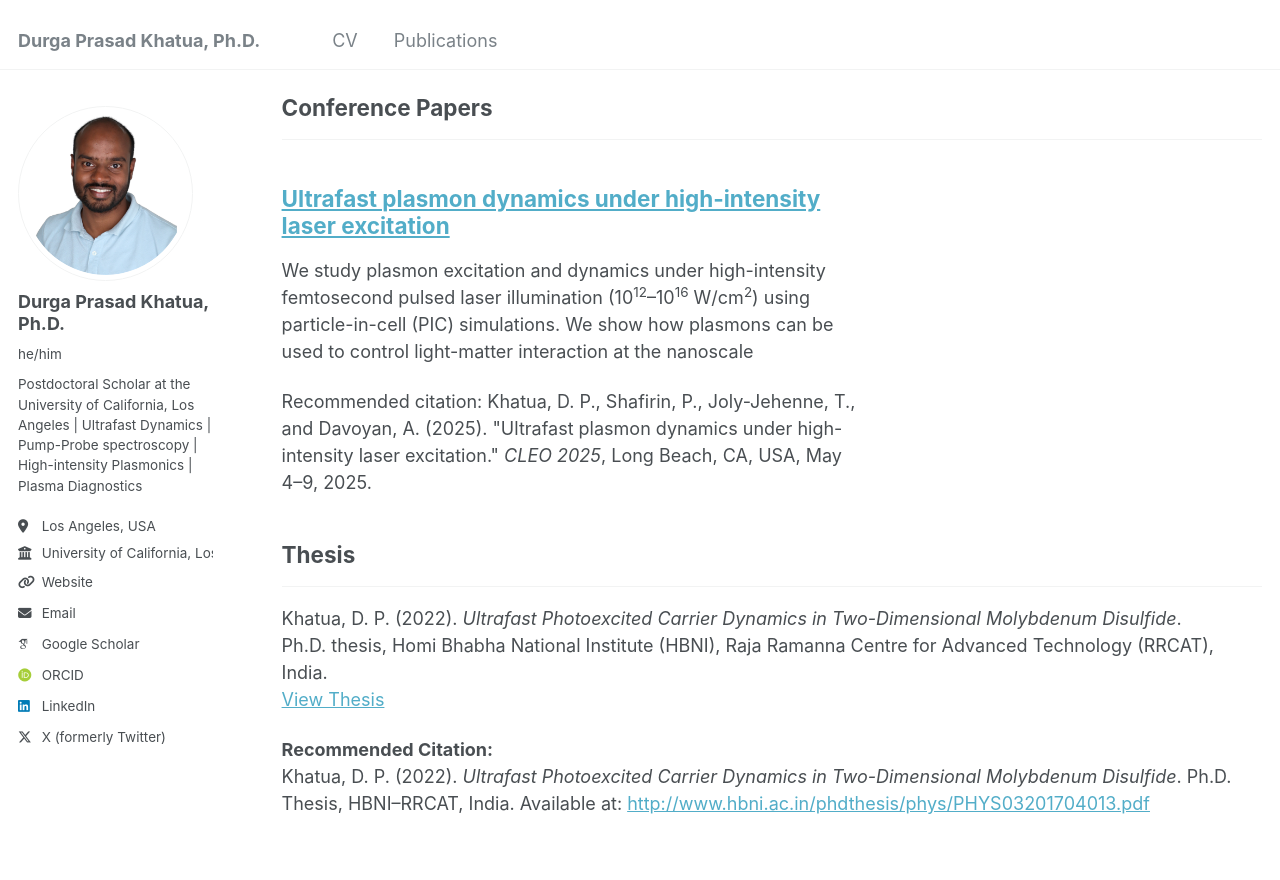
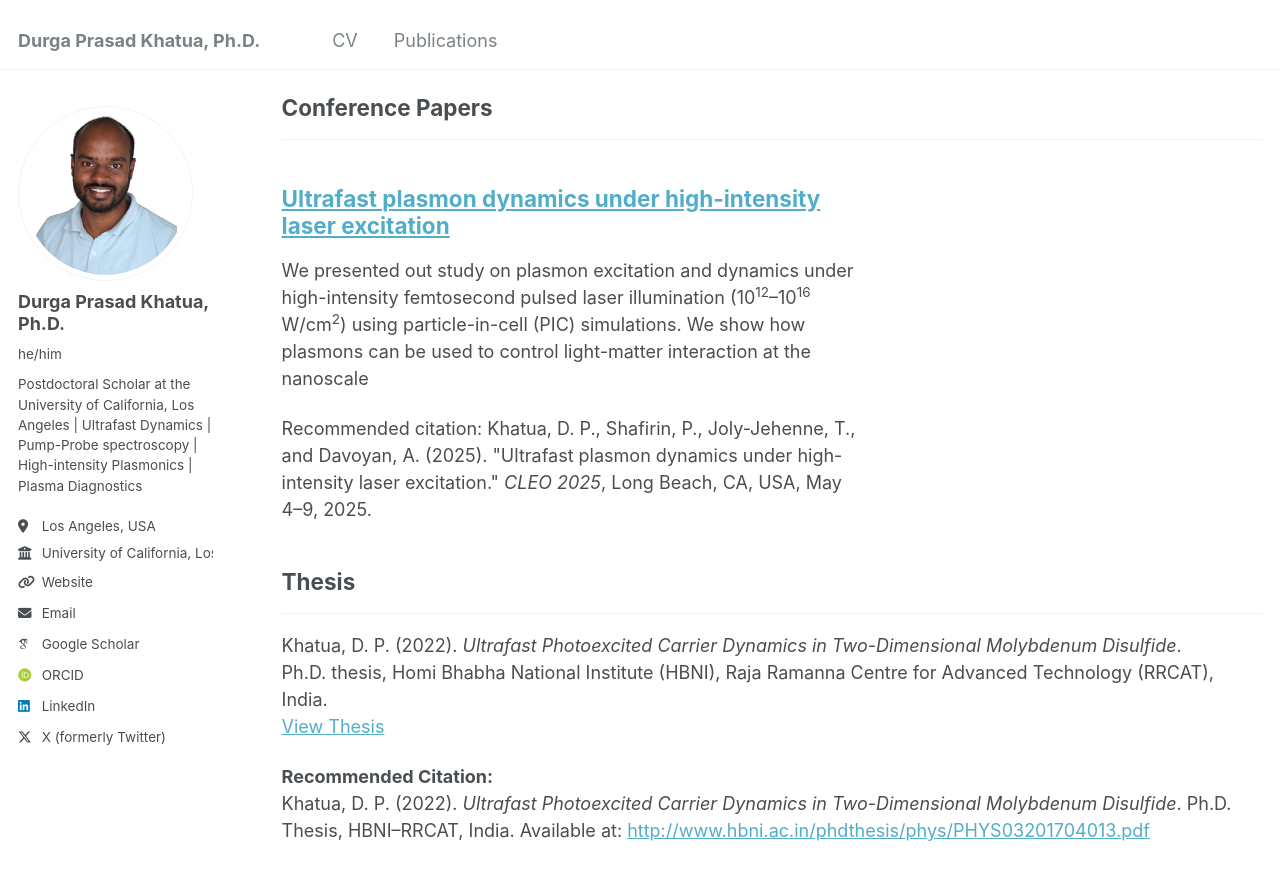
Before and after one commit to Khatua03/DurgaPrasadKhatua.github.io, a Jekyll site: the page built from _pages/publications.html, in a window 1280 px wide and 900 px high, scrolled down 3713 px. Shown: the top 880 px of the window. Built offline with Jekyll 4.4.1, drawn with Linux system fonts in a browser that asks for light colours; some web fonts are replaced.

Commit message:
Update ConferenceContribution1.md

```diff
--- a/_publications/ConferenceContribution1.md
+++ b/_publications/ConferenceContribution1.md
@@ -3,7 +3,7 @@ title: "Ultrafast plasmon dynamics under high-intensity laser excitation"
 collection: publications
 category: conferences
 permalink: /publication/2025-ultrafast-plasmon-dynamics
-excerpt: "We study plasmon excitation and dynamics under high-intensity femtosecond pulsed laser illumination
+excerpt: "We presented out study on plasmon excitation and dynamics under high-intensity femtosecond pulsed laser illumination
 (10<sup>12</sup>–10<sup>16</sup> W/cm<sup>2</sup>) using particle-in-cell (PIC) simulations. We show how plasmons can be used to control
 light-matter interaction at the nanoscale"
 date: 2025-05-04
```
